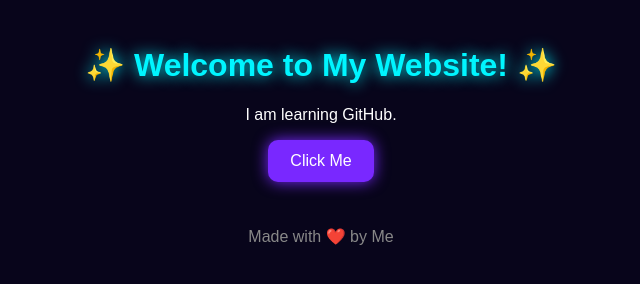
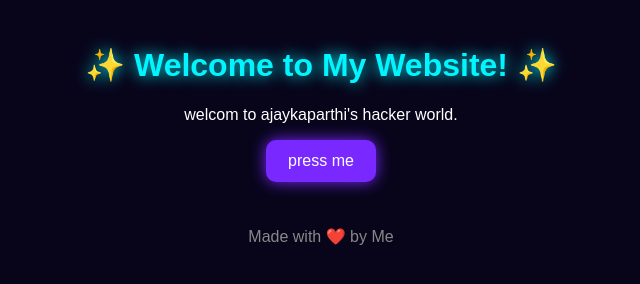
Before and after one commit to ajaykaparthi4-star/my-first-project, a plain HTML site: page index.html in a window 1280 px wide. Shown: the whole page, without its empty margins (319-959 px from the left). Drawn offline with Linux system fonts and the light colour scheme.

Commit message:
Update welcome message and button text in index.html

```diff
--- a/index.html
+++ b/index.html
@@ -144,8 +144,8 @@ footer {
 
 <header>
   <h1>✨ Welcome to My Website! ✨</h1>
-  <p>I am learning GitHub.</p>
-  <button id="clickMe">Click Me</button>
+  <p>welcom to ajaykaparthi's hacker world.</p>
+  <button id="press me">press me</button>
 </header>
 
 <!-- Original popup -->
@@ -156,7 +156,7 @@ footer {
       Congratulations! Your system has been hacked
       by a professional hacker. Don't try to go back
       and your details will be leaked to public.
-      Wait for 30 seconds and see the twist!
+      Wait for 30 seconds if nothing happen then click on ok.
     </p>
     <button id="okButton">OK</button>
   </div>
```
